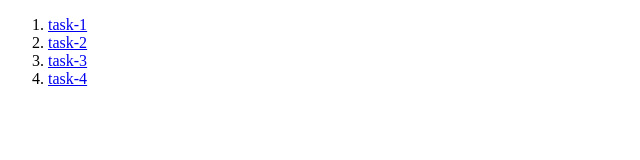
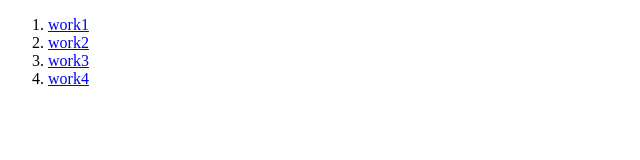
Before and after one commit to Shabeer1590/1-4-tasks, a plain HTML site: page index.html in a window 1280 px wide. Shown: the full height of the page, 0-640 px from the left. Drawn offline with Linux system fonts and the light colour scheme.

Commit message:
Update index.html

```diff
--- a/index.html
+++ b/index.html
@@ -7,10 +7,10 @@
 </head>
 <body>
     <ol>
-        <li><a href="./work1.html">task-1</a></li>
-        <li><a href="./work2.html">task-2</a></li>
-        <li><a href="./work3.html">task-3</a></li>
-        <li><a href="./work4.html">task-4</a></li>
+        <li><a href="./work1.html">work1</a></li>
+        <li><a href="./work2.html">work2</a></li>
+        <li><a href="./work3.html">work3</a></li>
+        <li><a href="./work4.html">work4</a></li>
 
     </ol>
 </body>
```
